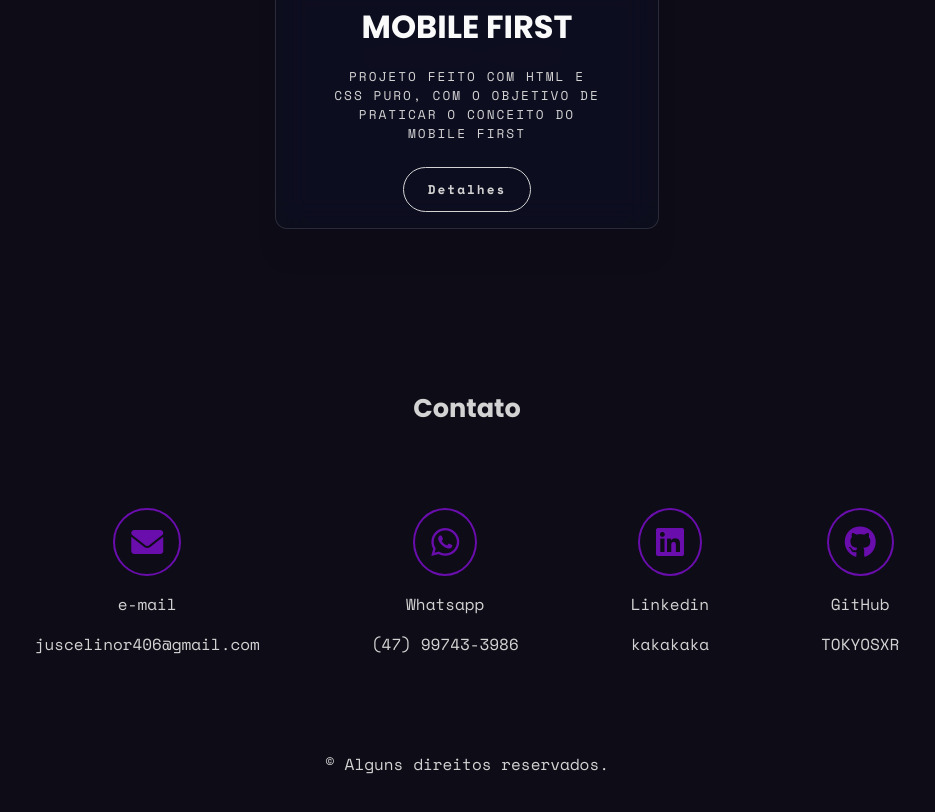
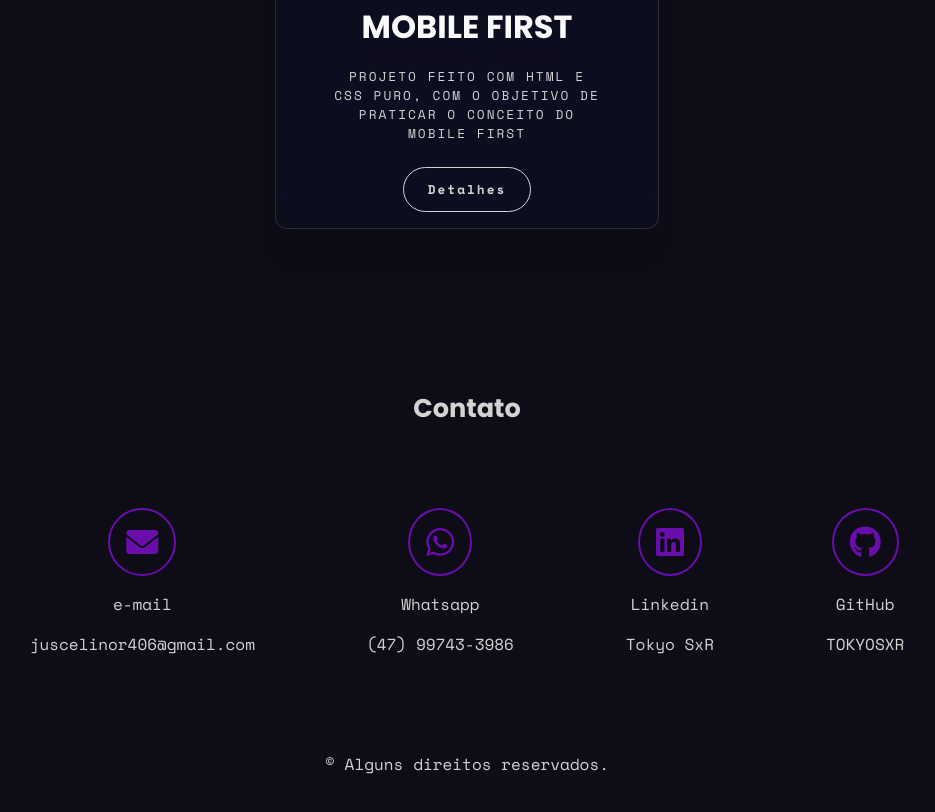
Before and after one commit to TOKYOSXR/Portifolio_Pessoal, a plain HTML site: page index.html in a window 1280 px wide. Shown: the part 2132-2944 px from the top of the page, without its empty margins (173-1108 px from the left). Drawn offline with nearby package versions, Linux system fonts and the light colour scheme.

Commit message:
adicionar a conta do linkedin

```diff
--- a/index.html
+++ b/index.html
@@ -136,7 +136,7 @@
             <li>
                 <i class="fab fa-linkedin"></i>
                 <p>Linkedin</p>
-                <p>kakakaka</p>
+                <p>Tokyo SxR</p>
             </li>
             <li>
                 <i class="fab fa-github"></i>
```
